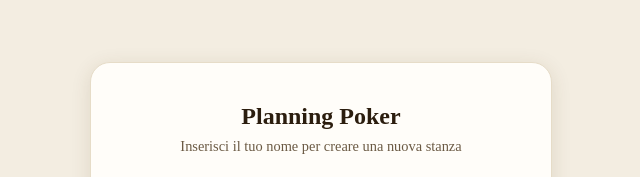
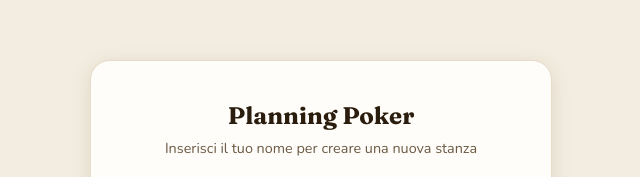
Before and after one commit to ProgrammatoreInCamicia/PockerPlanningFrontEnd, an Angular app: page / in a window 1280 px wide. Shown: the part 208-385 px from the top of the page, without its empty margins (319-959 px from the left). Built offline with nearby package versions, Linux system fonts and the light colour scheme.

Commit message:
managed font

```diff
--- a/src/index.html
+++ b/src/index.html
@@ -6,6 +6,9 @@
   <base href="/">
   <meta name="viewport" content="width=device-width, initial-scale=1">
   <link rel="icon" type="image/x-icon" href="favicon.ico">
+  <link rel="preconnect" href="https://fonts.googleapis.com">
+  <link rel="preconnect" href="https://fonts.gstatic.com" crossorigin>
+  <link href="https://fonts.googleapis.com/css2?family=Fraunces:opsz,wght@9..144,500;9..144,700&family=Nunito:wght@400;600;700;800&display=swap" rel="stylesheet">
 </head>
 <body>
   <app-root></app-root>
--- a/src/styles.scss
+++ b/src/styles.scss
@@ -32,6 +32,9 @@
     --radius-sm: 6px;
     --radius-md: 12px;
     --radius-lg: 20px;
+
+    --font-heading: 'Fraunces', serif;
+    --font-body: 'Nunito', -apple-system, sans-serif;
 }
 
 [data-theme='dark'] {
@@ -100,6 +103,7 @@ body {
     background: var(--bg-secondary);
     color: var(--text-primary);
     transition: background-color 0.2s, color 0.2s;
+    font-family: var(--font-body);
 }
 
 html,
@@ -110,6 +114,7 @@ body {
 }
 
 h1, h2, h3, h4, h5, h6 {
+    font-family: var(--font-heading);
     margin: 0;
     padding: 0;
 }
```
